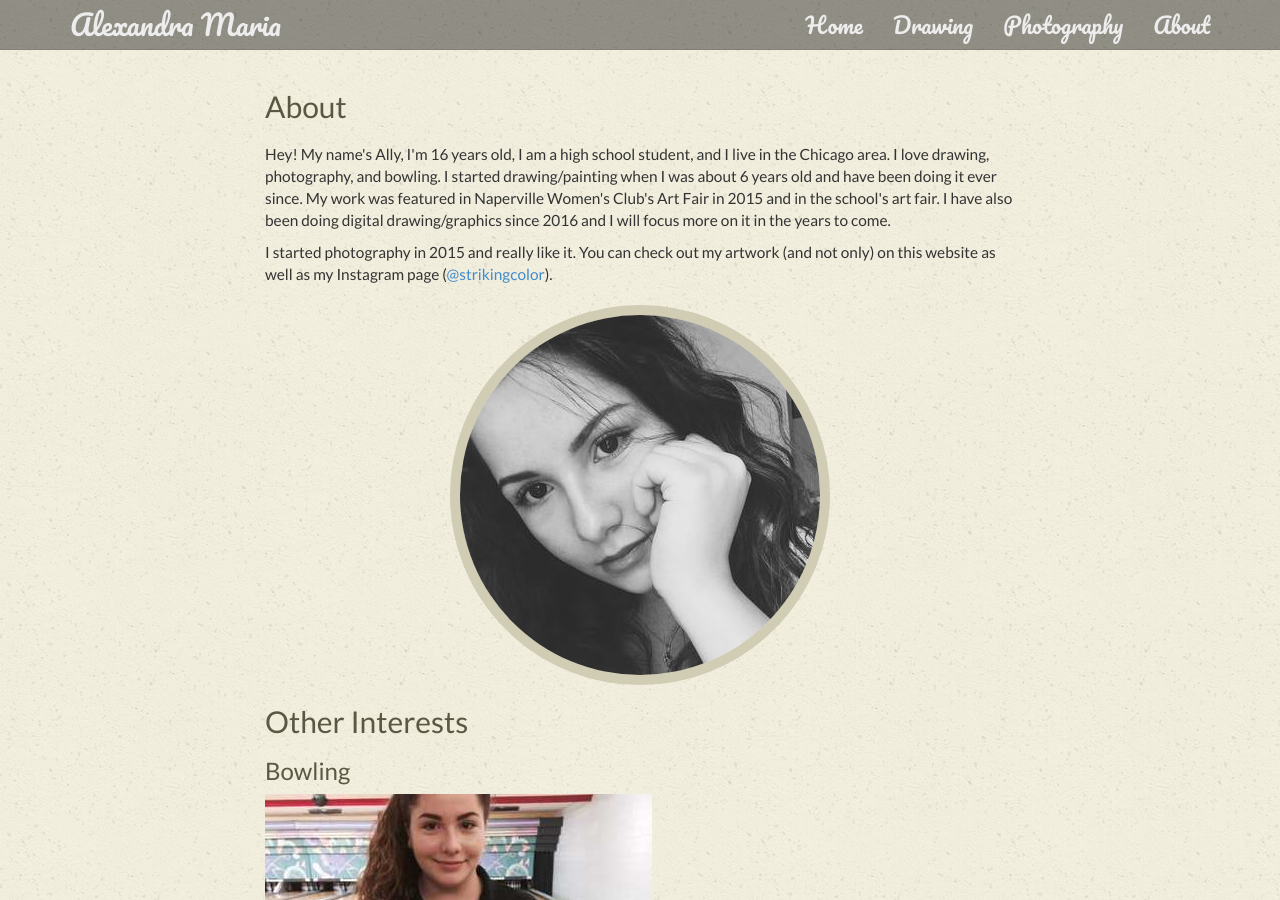
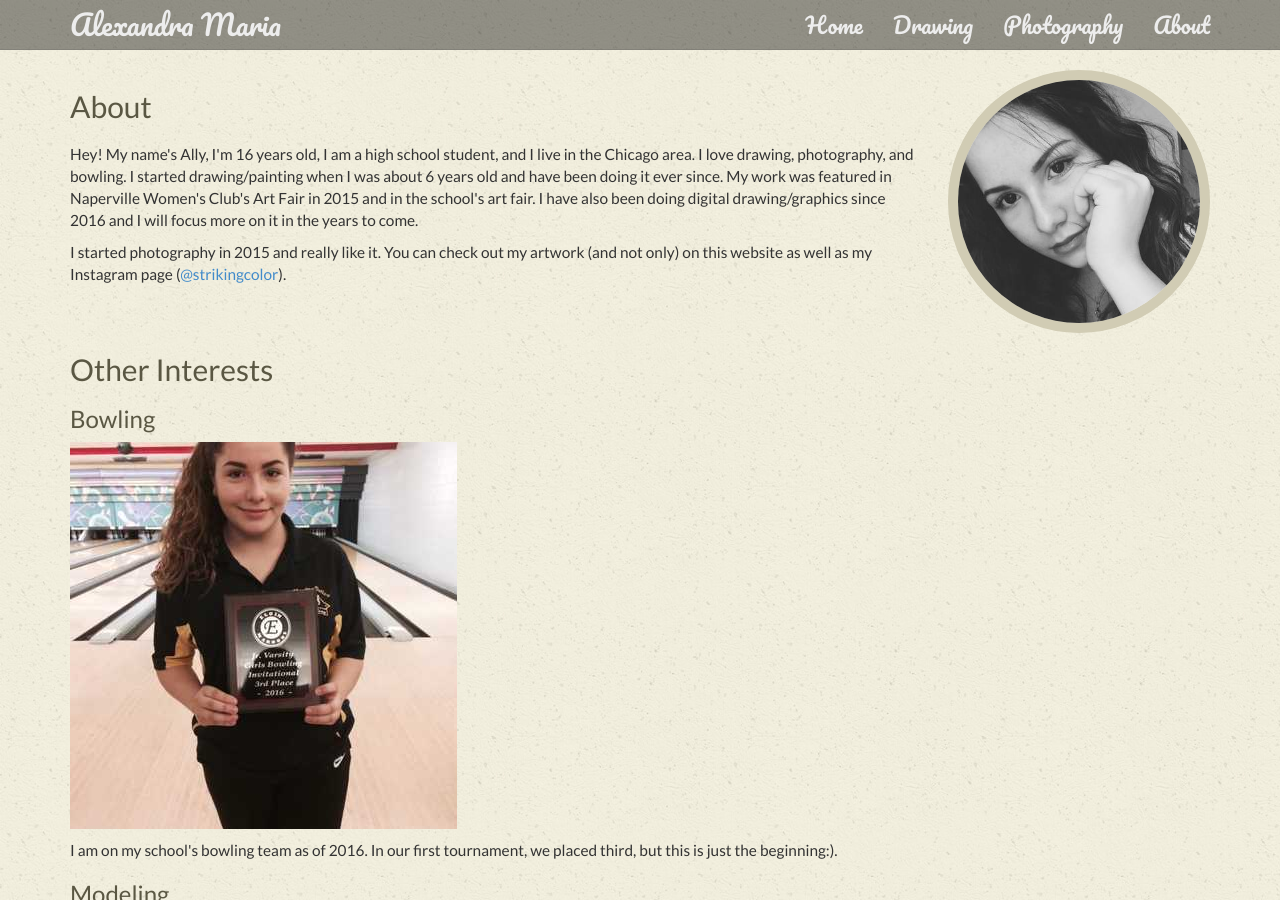
Before and after one commit to allyth/allyth, a Jekyll site: the page built from about.html, in a window 1280 px wide and 900 px high. Built offline with Jekyll 4.4.1, drawn with Linux system fonts in a browser that asks for light colours.

Commit message:
Changed the layout in the about page

```diff
--- a/about.html
+++ b/about.html
@@ -6,7 +6,9 @@ title: About
 <!--<div class="container">-->
     <div class="container about">
         <div class="row">
-            <div class="col-md-8 col-md-offset-2">
+            <div class="col-md-12">
+                <div class="row">
+                    <div class="col-md-9">
                         <h2>About</h2>
 
                         <div style="padding: 10px 0px;">
@@ -15,14 +17,15 @@ title: About
                             <!--<br>-->
                         </div>
                     </div>
-        </div>
-        <div class="row">
-            <div class="col-sm-12" style="text-align: center;">
+                    <div class="col-md-3" style="text-align: center;">
                         <img class="me img-responsive img-circle" style="margin: 0 auto;" src="/img/site/me-bw.jpg" />
                     </div>
                 </div>
+            </div>
+        </div>
+
         <div class="row">
-            <div class="col-md-8 col-md-offset-2">
+            <div class="col-md-12">
                 <h2>Other Interests</h2>
 
                 <h3>Bowling</h3>
```
Lines whose indentation alone changed are shown as unchanged.
